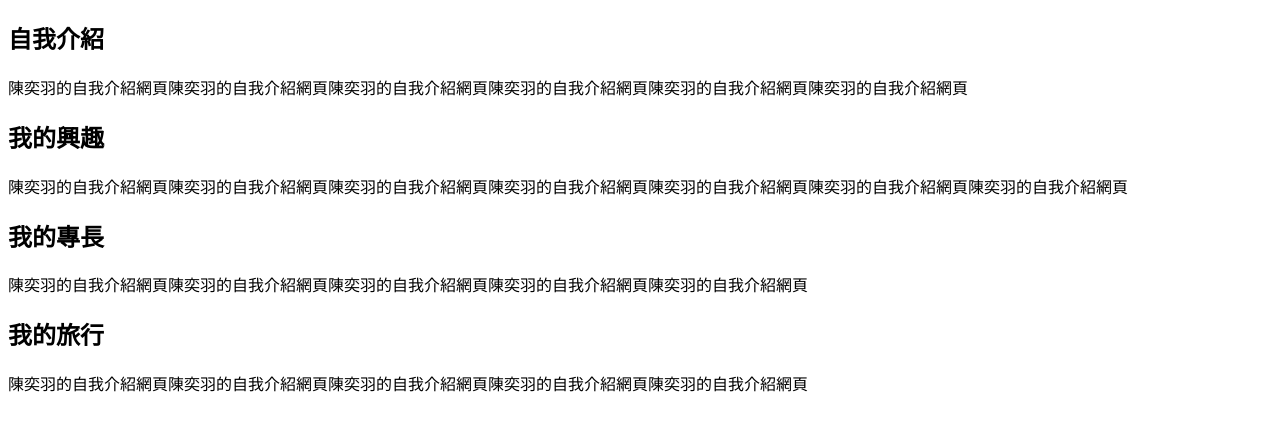
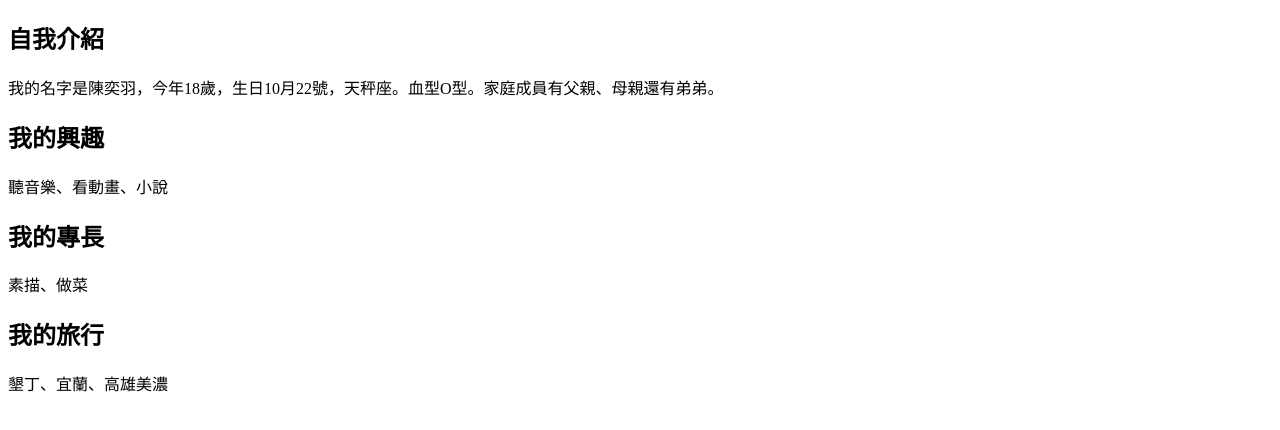
Before and after one commit to VivianAlice/VivianAlice, a plain HTML site: page index.htm in a window 1280 px wide. Drawn offline with Linux system fonts and the light colour scheme.

Commit message:
Update index.htm

```diff
--- a/index.htm
+++ b/index.htm
@@ -7,19 +7,19 @@
     <body>
     <h2> 自我介紹</h2>
 
-    <p> 陳奕羽的自我介紹網頁陳奕羽的自我介紹網頁陳奕羽的自我介紹網頁陳奕羽的自我介紹網頁陳奕羽的自我介紹網頁陳奕羽的自我介紹網頁<p>
+    <p> 我的名字是陳奕羽，今年18歲，生日10月22號，天秤座。血型O型。家庭成員有父親、母親還有弟弟。<p>
 
     <h2>我的興趣</h2>
 
-    <p>陳奕羽的自我介紹網頁陳奕羽的自我介紹網頁陳奕羽的自我介紹網頁陳奕羽的自我介紹網頁陳奕羽的自我介紹網頁陳奕羽的自我介紹網頁陳奕羽的自我介紹網頁
+    <p>聽音樂、看動畫、小說
 
     <h2> 我的專長</h2>
 
-    <p> 陳奕羽的自我介紹網頁陳奕羽的自我介紹網頁陳奕羽的自我介紹網頁陳奕羽的自我介紹網頁陳奕羽的自我介紹網頁
+    <p> 素描、做菜
 
     <h2>我的旅行</h2>
 
-    <p> 陳奕羽的自我介紹網頁陳奕羽的自我介紹網頁陳奕羽的自我介紹網頁陳奕羽的自我介紹網頁陳奕羽的自我介紹網頁
+    <p> 墾丁、宜蘭、高雄美濃
 
         </body>
 </html>
```
